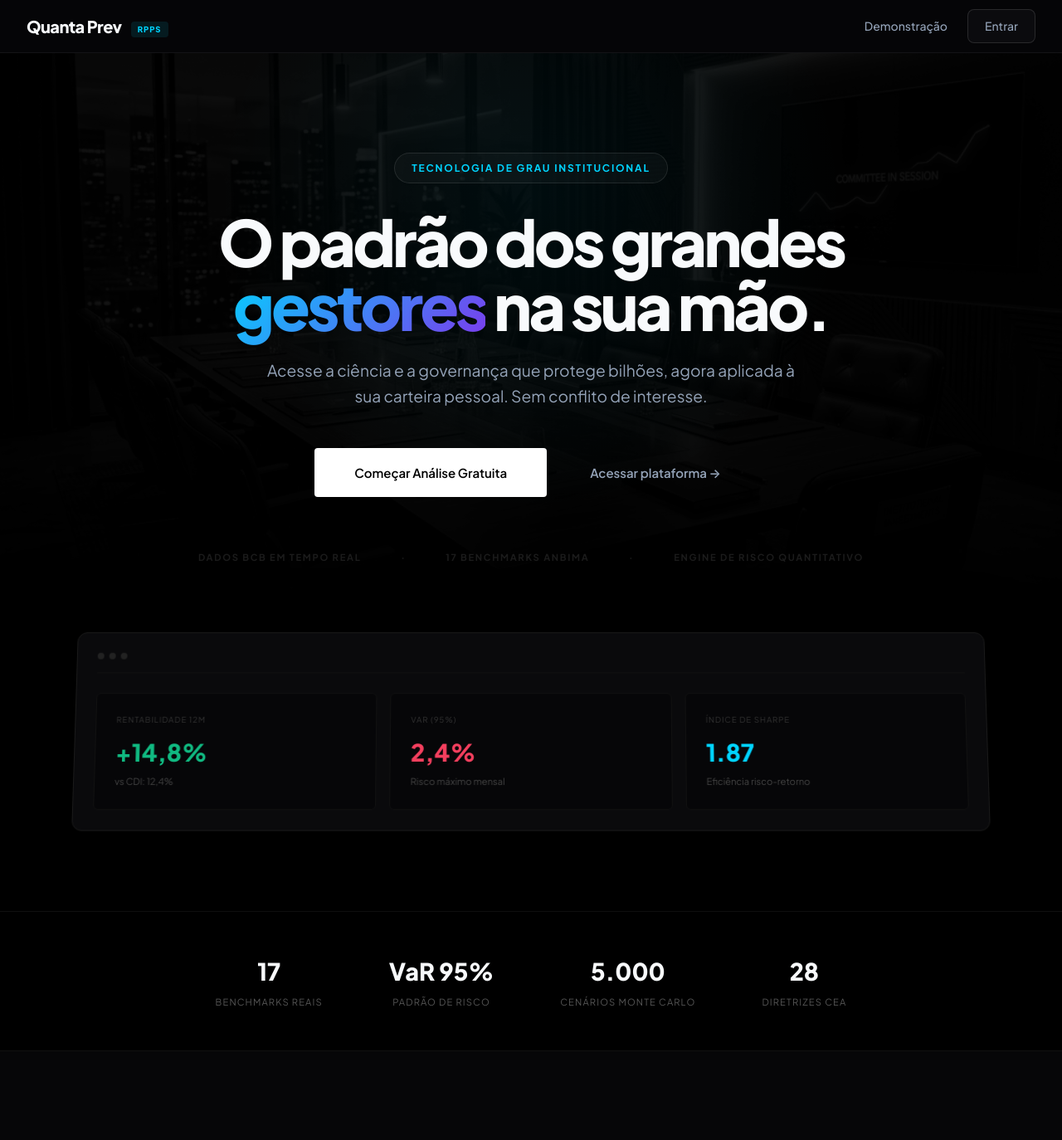
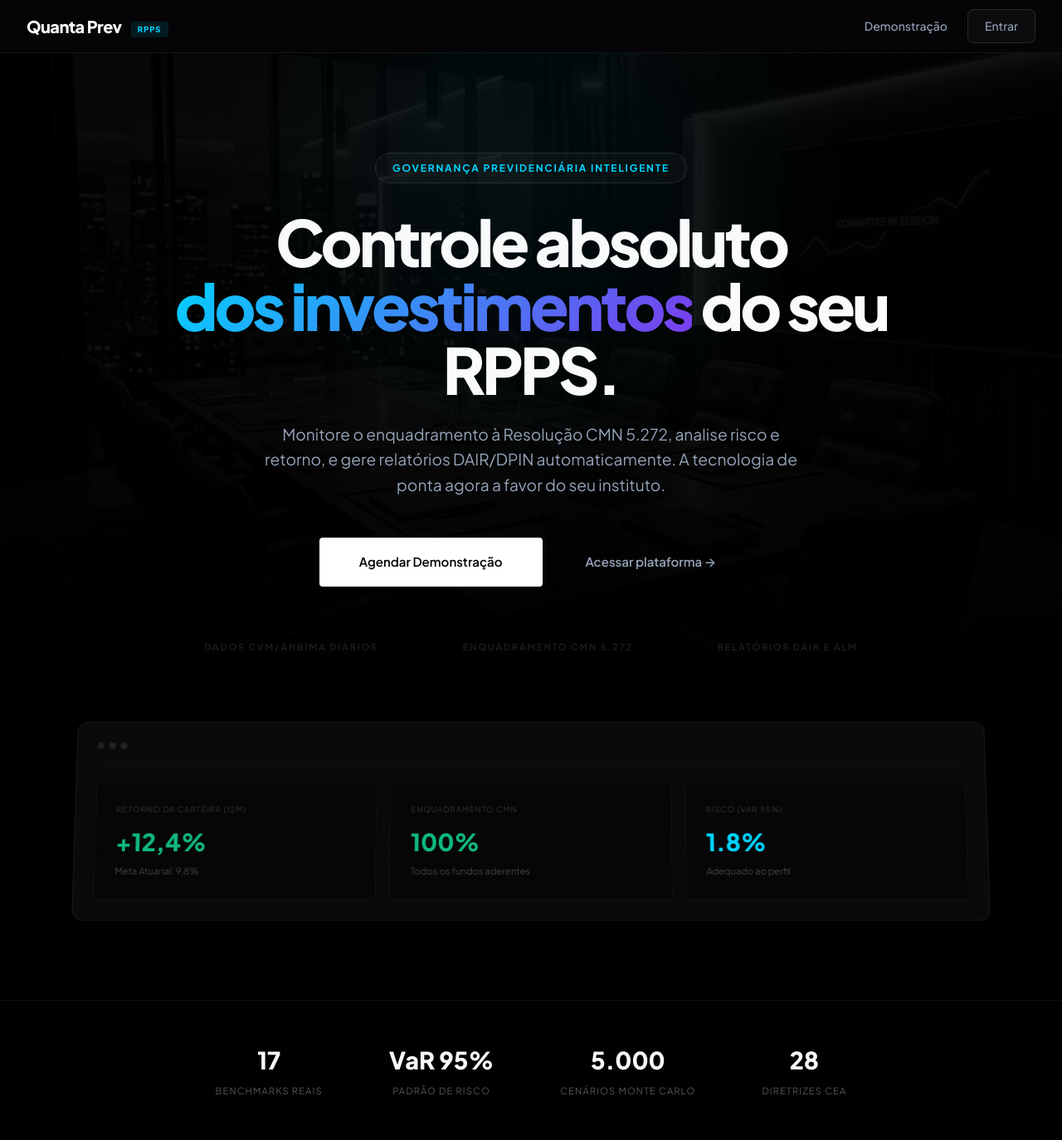
Before and after one commit to cleiltonrodriguesofc/proinvestai, a Python web app: template app/presentation/web/templates/landing.html in a window 1280 px wide. Shown: the top 1374 px of the page at 83% size. Run offline with Jinja, Linux system fonts and the light colour scheme; the template is opened without the code that fills it, so the values that code supplies are empty.

Commit message:
style: Update landing page hero for RPPS focus

```diff
--- a/app/presentation/web/templates/landing.html
+++ b/app/presentation/web/templates/landing.html
@@ -364,21 +364,21 @@
     <div class="hero-bg-img"></div>
     <div class="hero-glow"></div>
     <div class="hero-content animate-fade-in">
-        <span class="hero-badge">Tecnologia de Grau Institucional</span>
-        <h1 class="hero-title">O padrão dos grandes<br><span class="gradient-text">gestores</span> na sua mão.</h1>
+        <span class="hero-badge">Governança Previdenciária Inteligente</span>
+        <h1 class="hero-title">Controle absoluto<br><span class="gradient-text">dos investimentos</span> do seu RPPS.</h1>
         <p class="hero-subtitle">
-            Acesse a ciência e a governança que protege bilhões, agora aplicada à sua carteira pessoal. Sem conflito de interesse.
+            Monitore o enquadramento à Resolução CMN 5.272, analise risco e retorno, e gere relatórios DAIR/DPIN automaticamente. A tecnologia de ponta agora a favor do seu instituto.
         </p>
         <div class="hero-cta">
-            <a href="/register" class="btn btn-primary" style="padding: 1.1rem 3rem; border-radius: 4px;">Começar Análise Gratuita</a>
+            <a href="/login" class="btn btn-primary" style="padding: 1.1rem 3rem; border-radius: 4px;">Agendar Demonstração</a>
             <a href="/login" class="btn btn-ghost" style="padding: 1.1rem 2rem;">Acessar plataforma →</a>
         </div>
         <div class="trust-strip">
-            <span>Dados BCB em tempo real</span>
+            <span>Dados CVM/ANBIMA Diários</span>
             <span>·</span>
-            <span>17 benchmarks ANBIMA</span>
+            <span>Enquadramento CMN 5.272</span>
             <span>·</span>
-            <span>Engine de risco quantitativo</span>
+            <span>Relatórios DAIR e ALM</span>
         </div>
     </div>
 </section>
@@ -394,19 +394,19 @@
             </div>
             <div class="mockup-grid">
                 <div class="mockup-metric">
-                    <div class="metric-label">Rentabilidade 12M</div>
-                    <div class="metric-value" style="color: var(--emerald);">+14,8%</div>
-                    <div class="metric-sub">vs CDI: 12,4%</div>
+                    <div class="metric-label">Retorno da Carteira (12M)</div>
+                    <div class="metric-value" style="color: var(--emerald);">+12,4%</div>
+                    <div class="metric-sub">Meta Atuarial: 9,8%</div>
                 </div>
                 <div class="mockup-metric">
-                    <div class="metric-label">VaR (95%)</div>
-                    <div class="metric-value" style="color: var(--rose);">2,4%</div>
-                    <div class="metric-sub">Risco máximo mensal</div>
+                    <div class="metric-label">Enquadramento CMN</div>
+                    <div class="metric-value" style="color: var(--emerald);">100%</div>
+                    <div class="metric-sub">Todos os fundos aderentes</div>
                 </div>
                 <div class="mockup-metric">
-                    <div class="metric-label">Índice de Sharpe</div>
-                    <div class="metric-value" style="color: var(--cyan);">1.87</div>
-                    <div class="metric-sub">Eficiência risco-retorno</div>
+                    <div class="metric-label">Risco (VaR 95%)</div>
+                    <div class="metric-value" style="color: var(--cyan);">1.8%</div>
+                    <div class="metric-sub">Adequado ao perfil</div>
                 </div>
             </div>
         </div>
```
